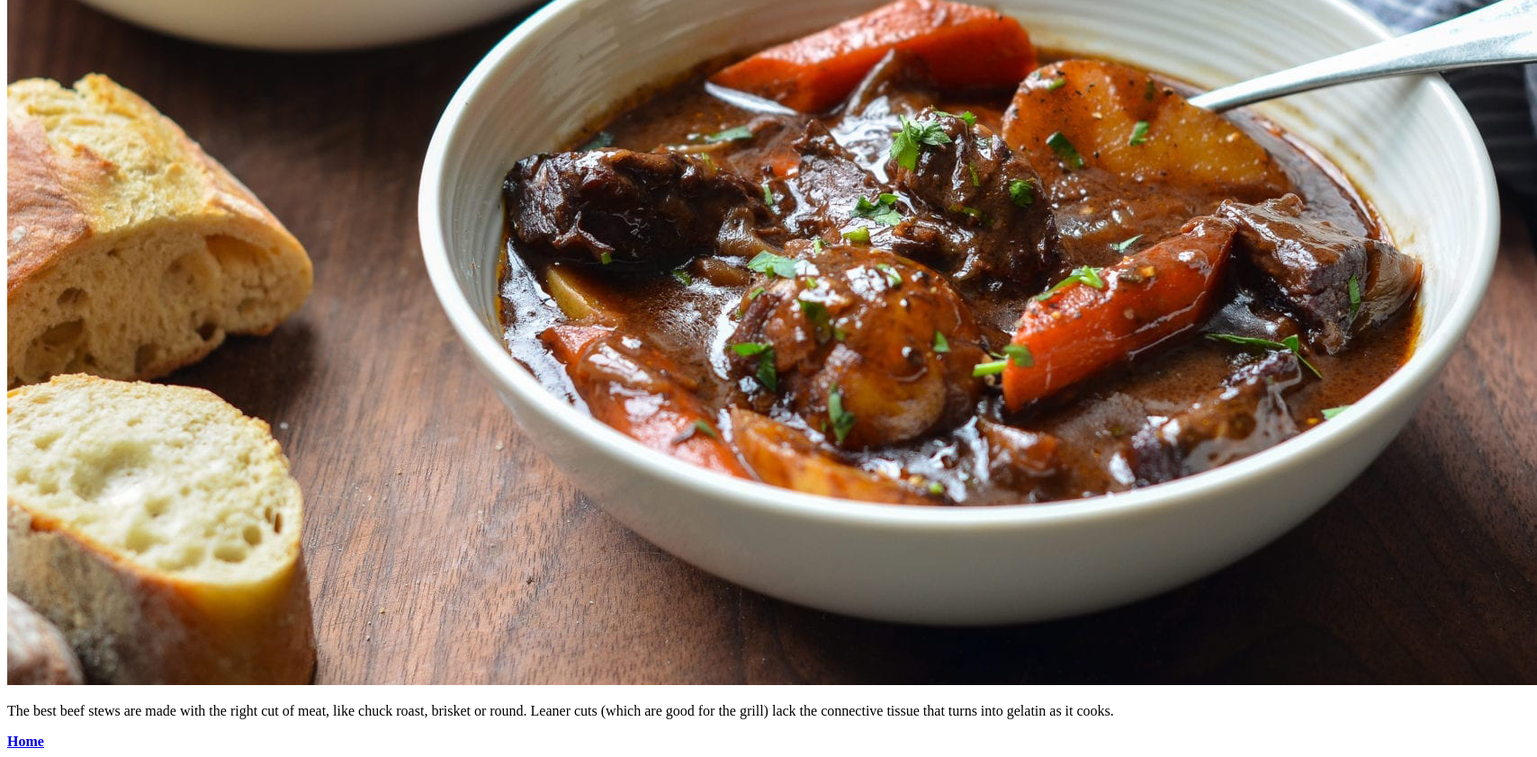
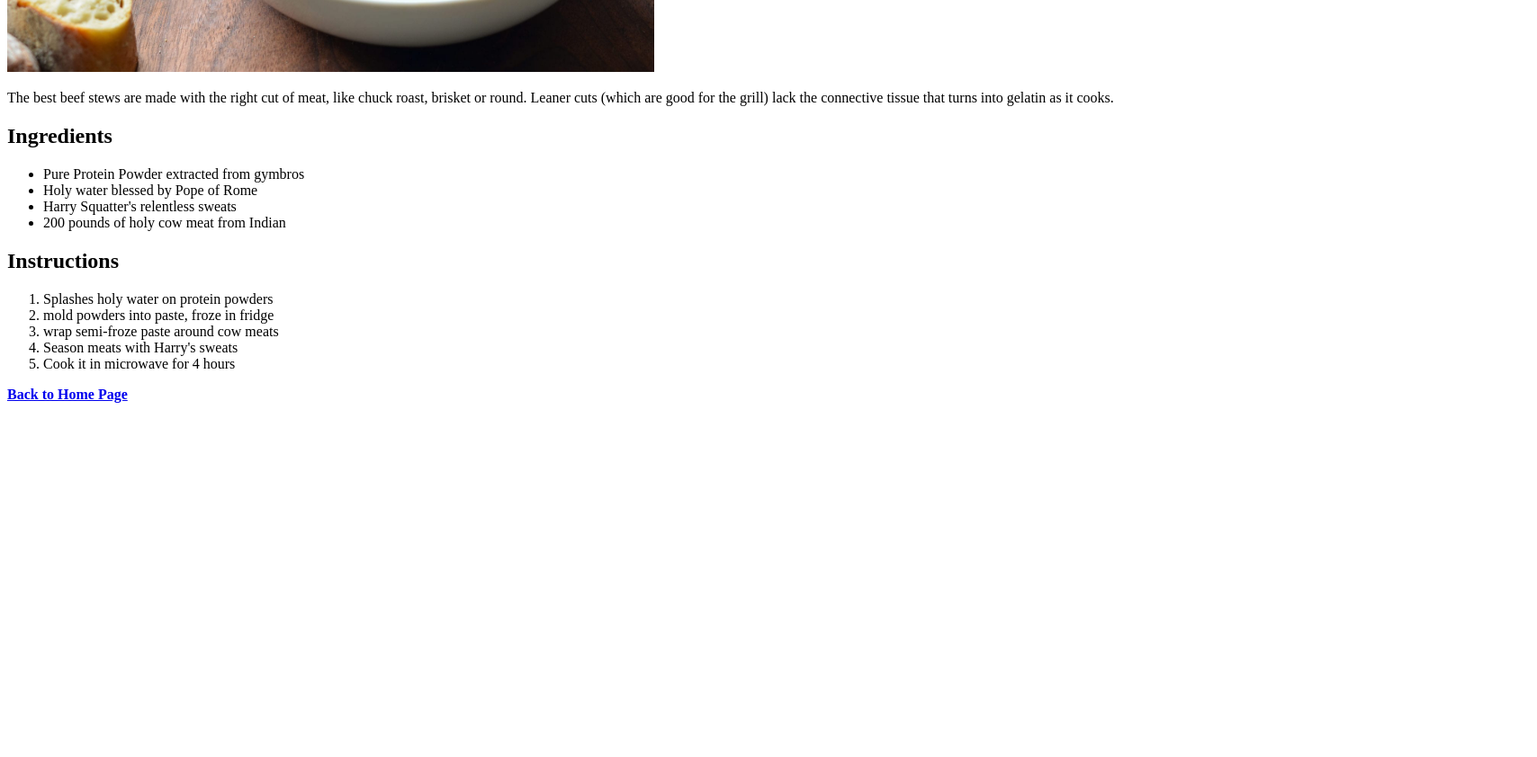
Before and after one commit to binhao26/recipe_site, a plain HTML site: page pages/beef_stew.html in a window 1280 px wide. Shown: the part 500-1342 px from the top of the page at 90% size, 1708 px wide, since content can reach past the window. After the commit the page ends 956 px from the top, so only its background shows below. Drawn offline with Linux system fonts and the light colour scheme.

Commit message:
Added Ingredients and Instructions for all pages

```diff
--- a/pages/beef_stew.html
+++ b/pages/beef_stew.html
@@ -6,11 +6,26 @@
     </head>
 
     <body>
-        <h1>Chowman's protein pride</h1>
-        <img src="../images/beef_stew.jpeg" alt="beef stew">
+        <h1><b>Chowman's protein pride</b></h1>
+        <img src="../images/beef_stew.jpeg" alt="beef stew" height="500">
         <p>The best beef stews are made with the right cut of meat, like chuck roast,
             brisket or round. Leaner cuts (which are good for the grill)
             lack the connective tissue that turns into gelatin as it cooks. </p>
-        <a href="../index.html"><strong>Home</strong></a>
+        <h2>Ingredients</h2>
+            <ul>
+                <li>Pure Protein Powder extracted from gymbros</li>
+                <li>Holy water blessed by Pope of Rome</li>
+                <li>Harry Squatter's relentless sweats</li>
+                <li>200 pounds of holy cow meat from Indian</li>
+            </ul>
+        <h2>Instructions</h2>
+            <ol>
+                <li>Splashes holy water on protein powders</li>
+                <li>mold powders into paste, froze in fridge</li>
+                <li>wrap semi-froze paste around cow meats</li>
+                <li>Season meats with Harry's sweats</li>
+                <li>Cook it in microwave for 4 hours</li>
+        </ol>
+        <a href="../index.html"><strong>Back to Home Page</strong></a>
     </body>
 </html>
```
Also changed, not shown: pages/cheesecake.html (+18 -1 lines), pages/lamb_curry.html (+15 -1 lines).
